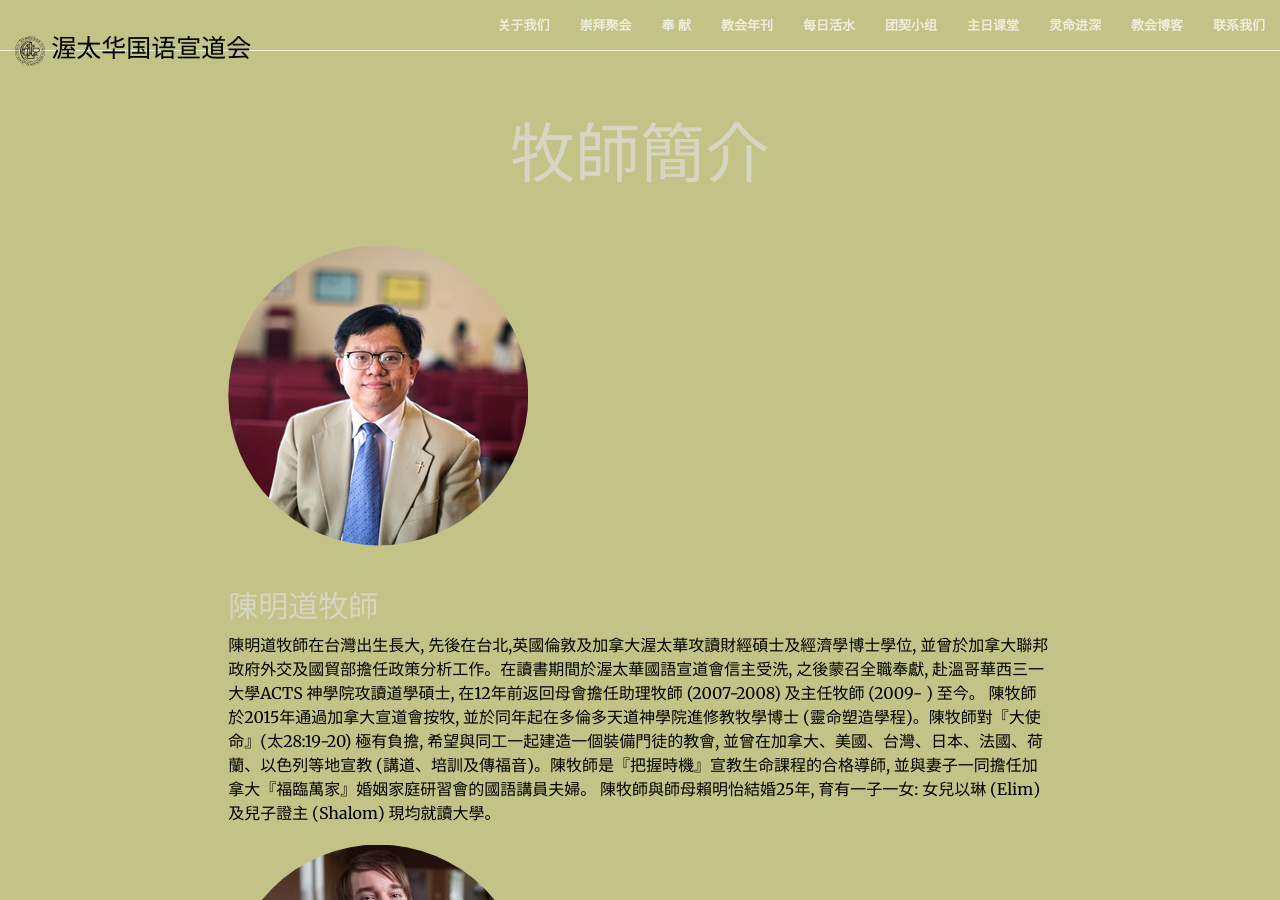
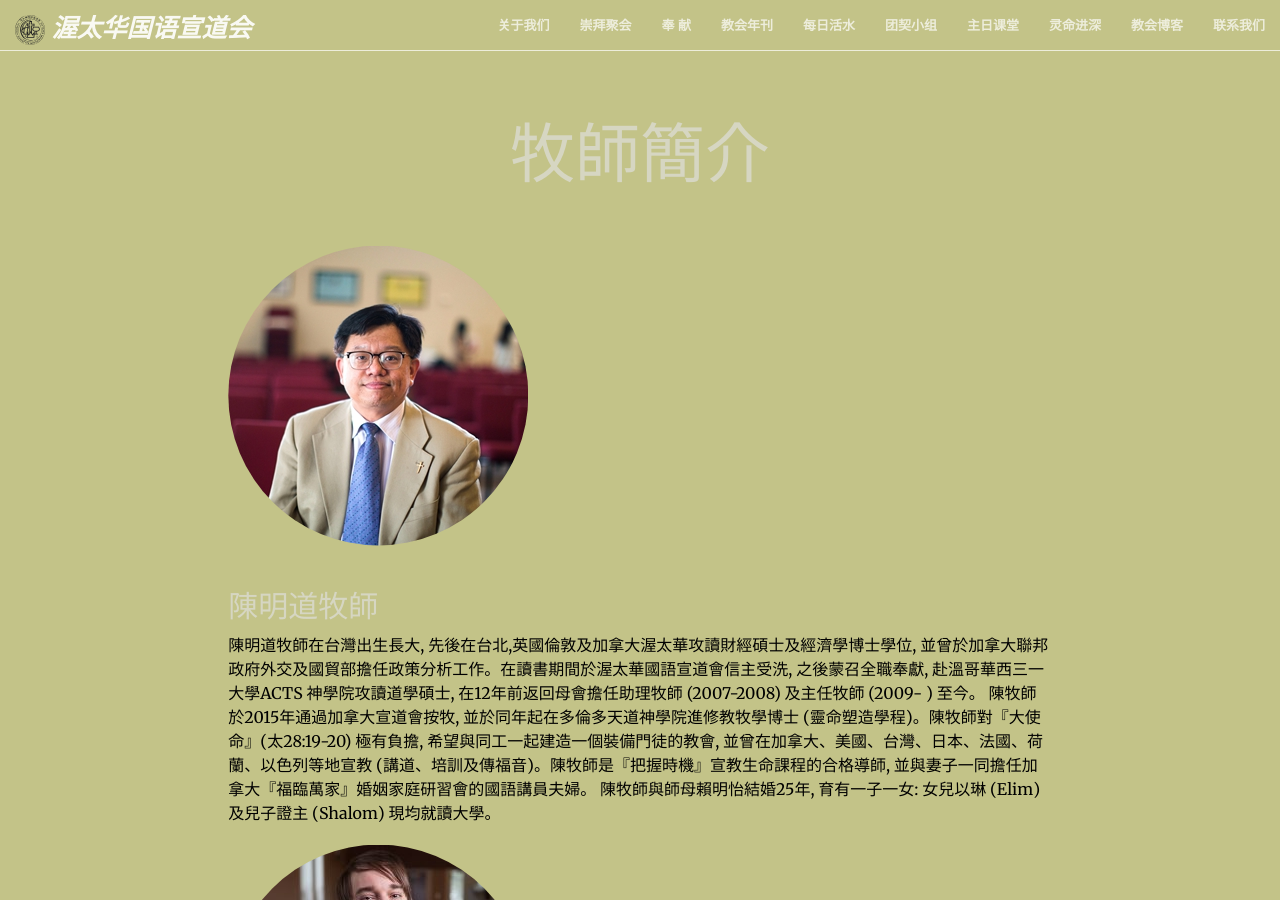
Before and after one commit to JonasYow/ottawaomac, a Jekyll site: the page built from pastor.md, in a window 1280 px wide and 900 px high. Built offline with Jekyll 4.4.1, drawn with Linux system fonts in a browser that asks for light colours; some web fonts are replaced.

Commit message:
Revert the previous change

```diff
--- a/_includes/nav.html
+++ b/_includes/nav.html
@@ -9,7 +9,7 @@
                 <span class="icon-bar"></span>
             </button>
             <a class="navbar-brand page-scroll" href="{{ site.url }}#page-top">
-                <h2 class="fb"><img src="img/omac.svg" style="max-height: 30px;"/> 渥太华国语宣道会</h2>
+                <i class="fb"><img src="img/omac.svg" style="max-height: 30px;"/> 渥太华国语宣道会</i>
                 <!-- <img src="img/banner1.jpg" class="img-responsive" alt="" height="100" style="max-height: 35px;"/> -->
             </a>
         </div>
```
